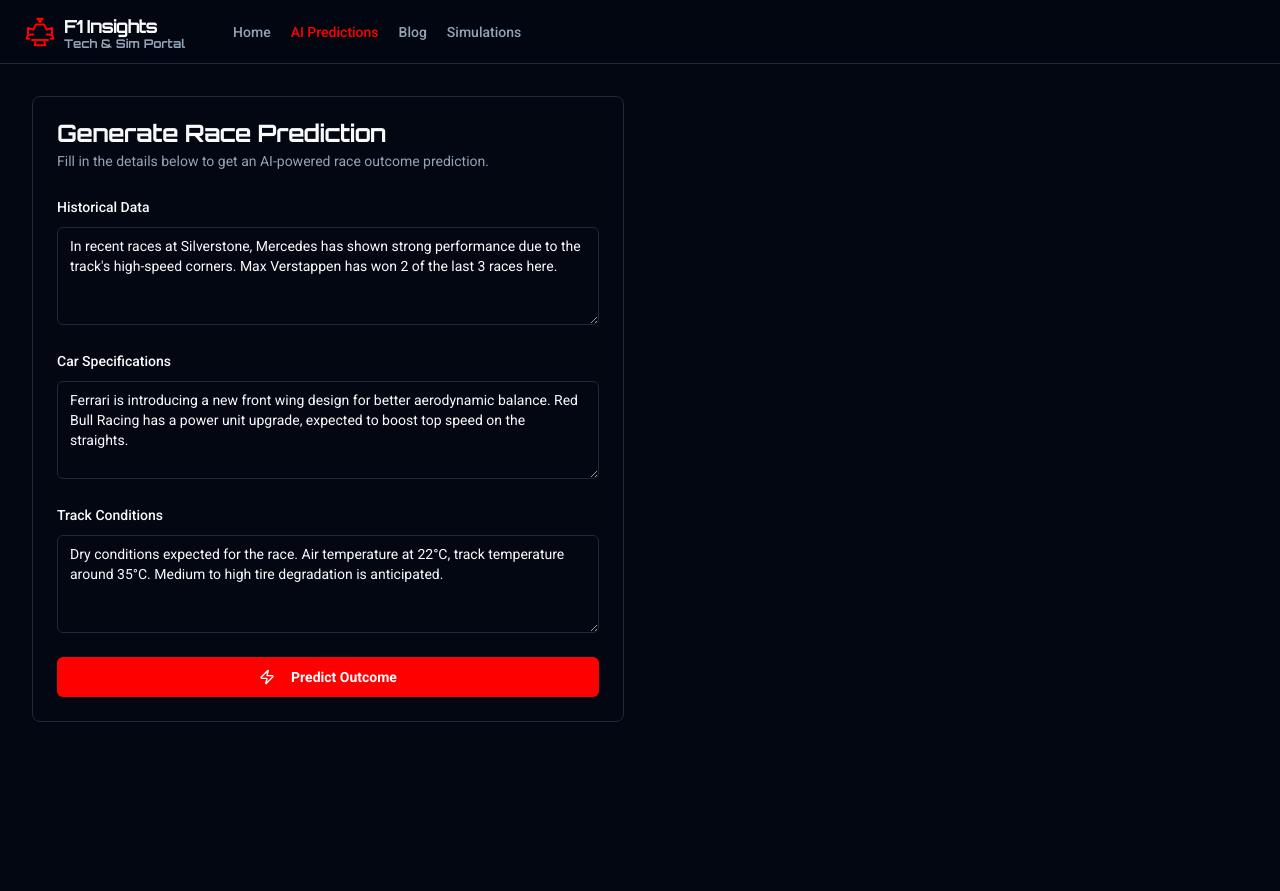
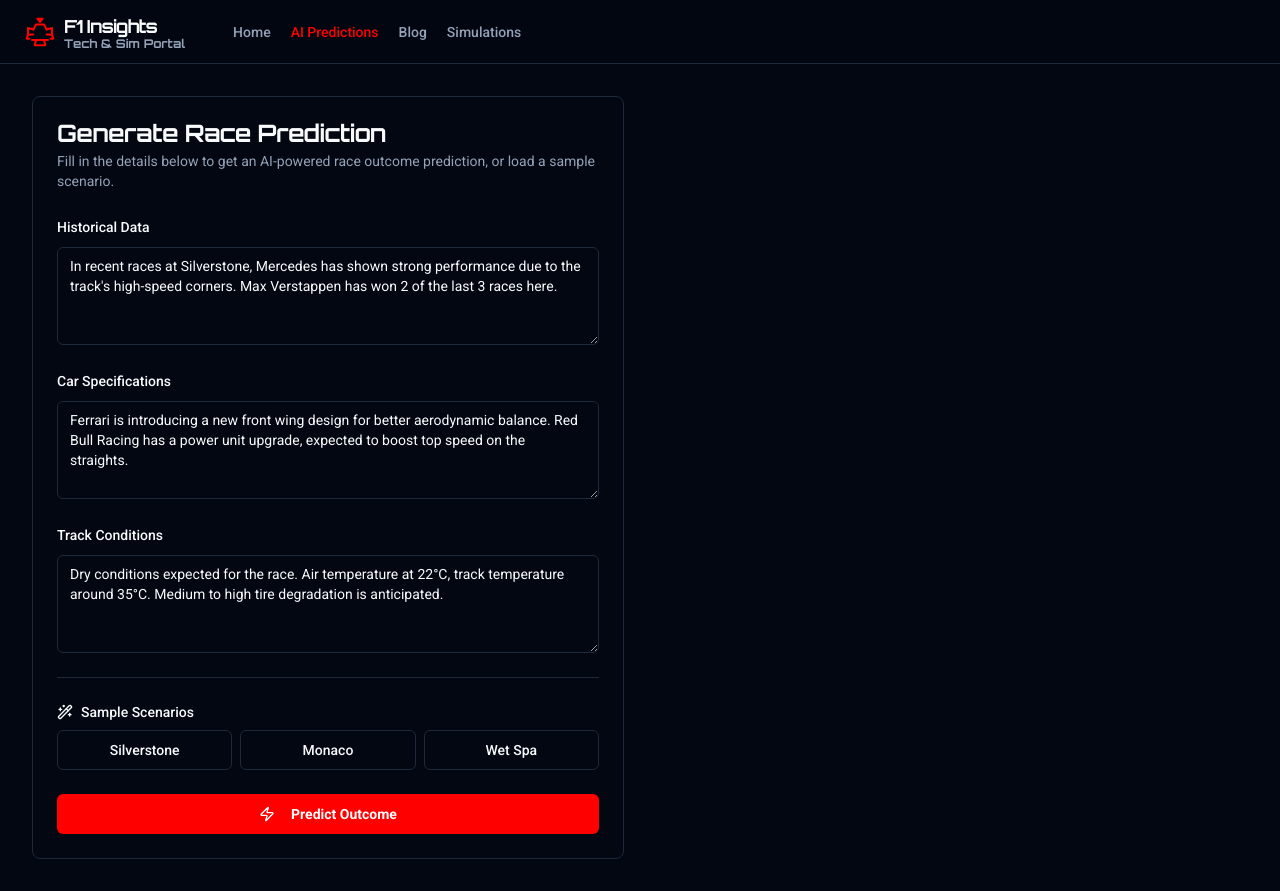
Before and after one commit to DJDadaisdanger/F1-Tech-Insights-and-Simulation-Portal, a Next.js app: page /prediction in a window 1280 px wide. Before the commit the page ends 800 px from the top, so only its background shows below. Built offline with nearby package versions, Linux system fonts and the light colour scheme; what @genkit-ai/google-genai, genkit would draw is missing.

Commit message:
every time change the prompt keep 3-4 sample prompts ready for that

```diff
--- a/src/app/prediction/prediction-client.tsx
+++ b/src/app/prediction/prediction-client.tsx
@@ -11,7 +11,8 @@ import { Card, CardContent, CardDescription, CardHeader, CardTitle } from '@/com
 import { Form, FormControl, FormField, FormItem, FormLabel, FormMessage } from '@/components/ui/form';
 import { Textarea } from '@/components/ui/textarea';
 import { useToast } from '@/hooks/use-toast';
-import { Loader2, Trophy, Zap, Users } from 'lucide-react';
+import { Loader2, Trophy, Zap, Users, WandSparkles } from 'lucide-react';
+import { Separator } from '@/components/ui/separator';
 
 const predictionSchema = z.object({
   historicalData: z.string().min(10, 'Please provide more detailed historical data.'),
@@ -21,6 +22,34 @@ const predictionSchema = z.object({
 
 type PredictionFormValues = z.infer<typeof predictionSchema>;
 
+const samplePrompts: PredictionFormValues[] = [
+  {
+    historicalData:
+      'In recent races at Silverstone, Mercedes has shown strong performance due to the track\'s high-speed corners. Max Verstappen has won 2 of the last 3 races here.',
+    carSpecifications:
+      'Ferrari is introducing a new front wing design for better aerodynamic balance. Red Bull Racing has a power unit upgrade, expected to boost top speed on the straights.',
+    trackConditions:
+      'Dry conditions expected for the race. Air temperature at 22°C, track temperature around 35°C. Medium to high tire degradation is anticipated.',
+  },
+  {
+    historicalData:
+      "Monaco is a circuit where qualifying position is king. Overtaking is notoriously difficult. Charles Leclerc has secured pole position in the last two events here but has had bad luck in the races. Red Bull has a strong record of converting good grid positions into wins.",
+    carSpecifications:
+      "The McLaren has shown exceptional agility in slow-speed corners this season. Mercedes is bringing a shorter wheelbase car which should excel here. Maximum downforce packages will be used by all teams.",
+    trackConditions:
+      "Classic sunny Monaco weather. Track temperature will be high, leading to thermal degradation. The track surface is smooth, so tire wear is less of a concern than managing temperature.",
+  },
+  {
+    historicalData:
+      "Spa-Francorchamps is a circuit that rewards bravery and power. Rain is a common feature and often shuffles the pack. Last year's race saw a surprise winner from the midfield after a late-race downpour.",
+    carSpecifications:
+      "The Williams car has a very efficient low-drag setup, making it incredibly fast on the straights. The Aston Martin has struggled with tire warm-up in cool conditions.",
+    trackConditions:
+      "High chance of rain (80%) for the race. The temperature is cool, around 15°C. If it rains, the track will be treacherous, especially through Eau Rouge and Raidillon. Visibility will be poor.",
+  },
+];
+
+
 export function PredictionClient() {
   const [prediction, setPrediction] = useState<PredictRaceOutcomeOutput | null>(null);
   const [isLoading, setIsLoading] = useState(false);
@@ -28,11 +57,7 @@ export function PredictionClient() {
 
   const form = useForm<PredictionFormValues>({
     resolver: zodResolver(predictionSchema),
-    defaultValues: {
-      historicalData: 'In recent races at Silverstone, Mercedes has shown strong performance due to the track\'s high-speed corners. Max Verstappen has won 2 of the last 3 races here.',
-      carSpecifications: 'Ferrari is introducing a new front wing design for better aerodynamic balance. Red Bull Racing has a power unit upgrade, expected to boost top speed on the straights.',
-      trackConditions: 'Dry conditions expected for the race. Air temperature at 22°C, track temperature around 35°C. Medium to high tire degradation is anticipated.',
-    },
+    defaultValues: samplePrompts[0],
   });
 
   async function onSubmit(data: PredictionFormValues) {
@@ -53,12 +78,16 @@ export function PredictionClient() {
     }
   }
 
+  const loadSample = (sample: PredictionFormValues) => {
+    form.reset(sample);
+  };
+
   return (
     <div className="grid grid-cols-1 lg:grid-cols-2 gap-8 items-start">
       <Card>
         <CardHeader>
           <CardTitle className="font-headline">Generate Race Prediction</CardTitle>
-          <CardDescription>Fill in the details below to get an AI-powered race outcome prediction.</CardDescription>
+          <CardDescription>Fill in the details below to get an AI-powered race outcome prediction, or load a sample scenario.</CardDescription>
         </CardHeader>
         <CardContent>
           <Form {...form}>
@@ -102,6 +131,18 @@ export function PredictionClient() {
                   </FormItem>
                 )}
               />
+
+              <Separator />
+
+              <div>
+                <h3 className="text-sm font-medium mb-2 flex items-center"><WandSparkles className="mr-2 h-4 w-4" /> Sample Scenarios</h3>
+                <div className="grid grid-cols-1 sm:grid-cols-3 gap-2">
+                  <Button type="button" variant="outline" onClick={() => loadSample(samplePrompts[0])}>Silverstone</Button>
+                  <Button type="button" variant="outline" onClick={() => loadSample(samplePrompts[1])}>Monaco</Button>
+                  <Button type="button" variant="outline" onClick={() => loadSample(samplePrompts[2])}>Wet Spa</Button>
+                </div>
+              </div>
+
               <Button type="submit" disabled={isLoading} className="w-full font-bold">
                 {isLoading ? <Loader2 className="mr-2 h-4 w-4 animate-spin" /> : <Zap className="mr-2 h-4 w-4" />}
                 Predict Outcome
```
